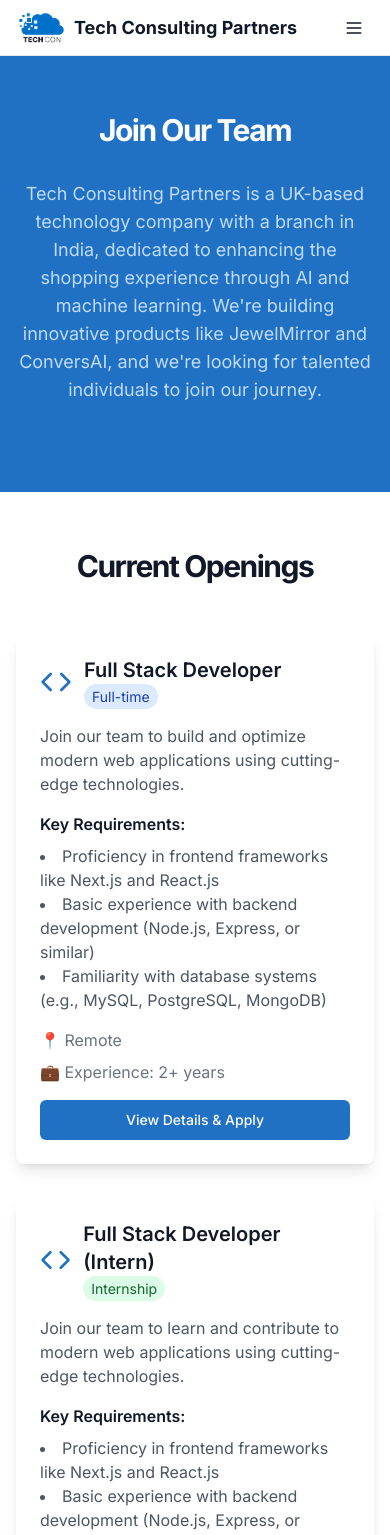
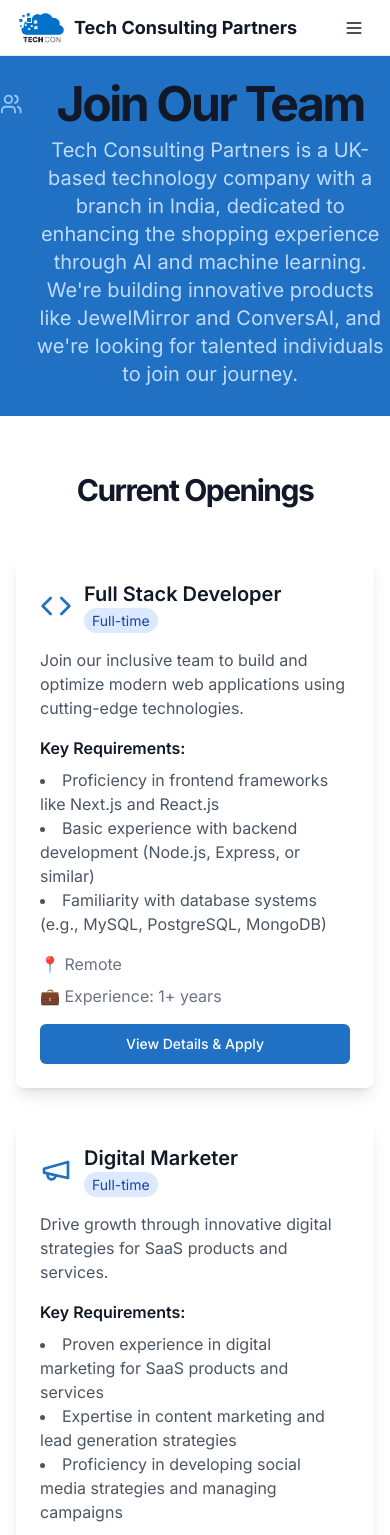
Before and after one commit to manoj2244/TCP, a Next.js app: page /careers in a window 390 px wide. Shown: the top 1535 px of the page. Built offline with nearby package versions, Linux system fonts and the light colour scheme.

Commit message:
fix: ui changes and update contact page

```diff
--- a/app/careers/data.ts
+++ b/app/careers/data.ts
@@ -21,7 +21,7 @@
     id: "fullstack-developer",
     title: "Full Stack Developer",
     type: "full-time",
-    description: "Join our team to build and optimize modern web applications using cutting-edge technologies.",
+    description: "Join our inclusive team to build and optimize modern web applications using cutting-edge technologies.",
     overview: "We are looking for a motivated Full Stack Developer, an Intern or experienced professional to join our team. You will gain hands-on experience in building and optimizing modern frontend interfaces using Next.js and React.js, while also developing and maintaining efficient backend systems. This is an excellent opportunity to enhance your skills in a collaborative and innovative environment.",
     responsibilities: [
       "Develop and optimize user-facing features using Next.js and React.js",
@@ -44,59 +44,62 @@
       "Basic knowledge or interest in AI/ML technologies is a plus"
     ],
     benefits: [
-      'Remote Work',
-      'Flexible Hours',
-      'Learning Environment',
+      'Remote work flexibility',
+      'Flexible working hours to fit your schedule',
+      'Engaging and supportive learning environment',
       'Opportunity to work on innovative projects',
       'Professional Development Opportunities'
     ],
     icon: Code,
     location: "Remote",
-    experience: "2+ years"
+    experience: "1+ years"
   },
-  {
-    id: "fullstack-developer-intern",
-    title: "Full Stack Developer (Intern)",
-    type: "internship",
-    description: "Join our team to learn and contribute to modern web applications using cutting-edge technologies.",
-    overview: "We are seeking a motivated Full Stack Developer Intern to join our team. You will gain hands-on experience in building and optimizing modern frontend interfaces using Next.js and React.js, while also developing and maintaining efficient backend systems. This is an excellent opportunity to enhance your skills in a collaborative and innovative environment.",
+
+   {
+    id: "digital-marketing",
+    title: "Digital Marketer",
+    type: "full-time",
+    description: "Drive growth through innovative digital strategies for SaaS products and services.",
+    overview: "We are seeking a creative and results-driven Digital Marketer, an experienced professional to join our team. In this role, you will develop and manage digital marketing strategies to increase brand awareness, generate leads, and drive engagement for our SaaS products and services. You will take charge of content marketing, social media strategy, and influencer collaborations to amplify our reach and impact.",
     responsibilities: [
-      "Develop and optimize user-facing features using Next.js and React.js",
-      "Build and maintain backend APIs and server-side logic",
-      "Collaborate with team members to design, test, and debug software applications",
-      "Manage and query databases effectively",
-      "Contribute to system performance optimization and ensure application scalability",
-      "Use Git for version control, code collaboration, and project management",
-      "Assist with integrating AI/ML features into web applications",
-      "Use Generative AI tools (e.g., GitHub Copilot, ChatGPT, or similar) to accelerate development and testing processes",
-      "Adhere to best practices for web security and ensure data integrity"
+      "Content Marketing: Develop and execute a content strategy, including blogs, whitepapers, and case studies, to educate and engage target audiences",
+      "Social Media Strategy: Plan, implement, and manage social media campaigns across various platforms to build brand awareness and foster community engagement",
+      "Lead Generation: Create and optimize campaigns to capture and nurture leads using tools like email marketing, landing pages, and paid ads",
+      "Influencer Marketing: Identify and collaborate with influencers to promote our products and services effectively",
+      "Email Marketing: Design and execute email campaigns to engage prospects and drive conversions",
+      "SEO Optimization: Optimize website and content to improve search engine rankings and organic traffic",
+      "Data Analysis: Monitor, analyze, and report on marketing campaign performance to refine strategies",
+      "Graphic Design: Create visually appealing assets for social media, ads, and other marketing materials",
+      "Copywriting: Craft compelling copy for ads, social media, emails, and web content to resonate with target audiences"
     ],
     requirements: [
-      "Proficiency in frontend frameworks like Next.js and React.js",
-      "Basic experience with backend development (Node.js, Express, or similar)",
-      "Familiarity with database systems (e.g., MySQL, PostgreSQL, MongoDB)",
-      "Understanding of cloud infrastructure (e.g., AWS, Azure, or similar)",
-      "Strong debugging and problem-solving skills",
-      "Awareness of basic web security principles",
-      "Basic knowledge or interest in AI/ML technologies is a plus"
+      "Proven experience in digital marketing for SaaS products and services",
+      "Expertise in content marketing and lead generation strategies",
+      "Proficiency in developing social media strategies and managing campaigns",
+      "Familiarity with influencer marketing and collaboration techniques",
+      "Basic graphic design skills (e.g., Canva, Adobe Creative Suite)",
+      "Strong understanding of SEO principles and best practices",
+      "Proficiency with email marketing platforms (e.g., Mailchimp, HubSpot)",
+      "Analytical skills to interpret marketing data and adjust strategies",
+      "A creative mindset and strong communication skills"
     ],
     benefits: [
-      'Remote Work',
-      'Flexible Hours',
-      'Learning Environment',
-      'Hands-on experience with cutting-edge technologies',
-      'Professional Development Opportunities'
+      'Flexible remote work options',
+      'Adjustable working hours for work-life balance',
+      'Collaborative learning environment',
+      'Growth opportunities in SaaS industry',
+      'Professional development support'
     ],
-    icon: Code,
+    icon: Megaphone,
     location: "Remote",
-    experience: "0-2 years"
+    experience: "1+ years"
   },
   {
     id: "ai-engineer",
     title: "AI Engineer",
     type: "full-time",
     description: "Work on cutting-edge Computer Vision and NLP tasks using state-of-the-art ML models.",
-    overview: "Join our team as an AI Engineer, an Intern or experienced professional to contribute to advancing product features through cutting-edge Computer Vision (CV) and Natural Language Processing (NLP) tasks. You'll work with state-of-the-art machine learning models and large language models (LLMs), integrating tools like LangChain to deliver innovative solutions.",
+    overview: "Join our team as a AI Engineer, an Intern or experienced professional contribute to advancing product features through cutting-edge Computer Vision (CV) and Natural Language Processing (NLP) tasks. You'll work with state-of-the-art machine learning models and large language models (LLMs), integrating tools like LangChain to deliver innovative solutions.",
     responsibilities: [
       "Develop and fine-tune machine learning models for Computer Vision (CV) and Natural Language Processing (NLP) applications",
       "Work with Large Language Models (LLMs) and tools like LangChain to design and implement generative AI solutions",
@@ -121,44 +124,81 @@
       "Knowledge of cloud platforms like AWS, GCP, or Azure is a plus"
     ],
     benefits: [
-      'Remote Work',
-      'Flexible Hours',
-      'Learning Environment',
-      'Hands-on experience with cutting-edge technologies',
+      'Remote work flexibility',
+      'Flexible working hours to accommodate your schedule',
+      'Supportive learning environment to grow your skills',
+      'Hands-on experience with cutting-edge technologies in AI',
       'Professional Development Opportunities'
     ],
     icon: Brain,
     location: "Remote",
-    experience: "2+ years"
+    experience: "1+ years"
+  },
+  {
+    id: "fullstack-developer-intern",
+    title: "Full Stack Developer (Intern)",
+    type: "internship",
+    description: "Join our inclusive team to learn and contribute to modern web applications using cutting-edge technologies.",
+    overview: "We are seeking a motivated Full Stack Developer Intern to join our team. You will gain hands-on experience in building and optimizing modern frontend interfaces using Next.js and React.js, while also developing and maintaining efficient backend systems. This is an excellent opportunity to enhance your skills in a collaborative and innovative environment.",
+    responsibilities: [
+      "Learn and assist in developing user-facing features using Next.js and React.js",
+      "Support building and maintaining backend APIs and server-side logic",
+      "Collaborate with team members to design, test, and debug software applications",
+      "Learn to manage and query databases effectively",
+      "Contribute to system performance optimization",
+      "Use Git for version control and code collaboration",
+      "Assist with integrating AI/ML features into web applications",
+      "Learn to use Generative AI tools to accelerate development",
+      "Learn and apply web security best practices"
+    ],
+    requirements: [
+      "Basic knowledge of frontend frameworks like Next.js and React.js",
+      "Interest in backend development (Node.js, Express, or similar)",
+      "Basic understanding of database systems",
+      "Eagerness to learn cloud infrastructure concepts",
+      "Strong problem-solving skills",
+      "Willingness to learn web security principles",
+      "Interest in AI/ML technologies is a plus"
+    ],
+    benefits: [
+      'Remote Work',
+      'Flexible Hours',
+      'Structured mentorship program',
+      'Hands-on experience with cutting-edge technologies',
+      'Learning and growth opportunities'
+    ],
+    icon: Code,
+    location: "Remote",
+    experience: "0-1 years"
   },
   {
     id: "ai-engineer-intern",
     title: "AI Engineer (Intern)",
     type: "internship",
     description: "Learn and contribute to cutting-edge Computer Vision and NLP tasks using state-of-the-art ML models.",
-    overview: "We are seeking a motivated AI Engineer Intern to join our team. You will gain hands-on experience in developing and fine-tuning machine learning models for Computer Vision (CV) and Natural Language Processing (NLP) applications. This is an excellent opportunity to enhance your skills in a collaborative and innovative environment.",
+    overview: "We are seeking an enthusiastic AI Engineer Intern with a passion for machine learning and artificial intelligence. You'll gain hands-on experience working with cutting-edge technologies while learning from experienced professionals. This role offers an excellent opportunity to develop practical skills in CV, NLP, and modern AI frameworks.",
     responsibilities: [
-      "Develop and fine-tune machine learning models for Computer Vision (CV) and Natural Language Processing (NLP) applications",
-      "Work with Large Language Models (LLMs) and tools like LangChain to design and implement generative AI solutions",
-      "Explore and implement state-of-the-art model architectures (e.g., Transformers, CNNs, GANs)",
-      "Collaborate with the team to integrate AI solutions into product features",
-      "Conduct experiments, analyze results, and optimize model performance",
-      "Utilize Git for version control and collaborative development",
-      "Implement and maintain CI/CD pipelines for automated testing and deployment",
-      "Work with Docker to containerize applications and streamline development workflows",
-      "Contribute to MLOps tasks, including model deployment, monitoring, and scaling",
-      "Leverage cloud platforms like AWS, GCP, or Azure for scalable training and deployment"
+      "Learn and assist in developing machine learning models for CV and NLP applications",
+      "Gain experience working with Large Language Models (LLMs) and tools like LangChain",
+      "Study and implement various model architectures under guidance",
+      "Support the team in integrating AI solutions into product features",
+      "Help conduct experiments and analyze results",
+      "Version control with Git through practical application",
+      "Assist in maintaining and testing AI applications",
+      "Containerization basics with Docker",
+      "Support MLOps tasks under supervision",
+      "Gain exposure to cloud platforms and their AI services (AWS, GCP, or Azure)"
     ],
     requirements: [
-      "Strong foundation in Python programming",
-      "Understanding of basic Machine Learning (ML) and Deep Learning (DL) concepts",
-      "Solid grasp of fundamental mathematical concepts (linear algebra, calculus, statistics)",
-      "Familiarity with Computer Vision (CV) or Natural Language Processing (NLP) techniques",
-      "Experience working with LLMs and frameworks like LangChain is a plus",
-      "Knowledge of popular model architectures (e.g., Transformers, CNNs)",
-      "Basic understanding of MLOps, including CI/CD and Docker",
-      "Experience with Git for version control and collaboration",
-      "Knowledge of cloud platforms like AWS, GCP, or Azure is a plus"
+      "Currently pursuing Computer Science, AI, or related degree",
+      "Basic Python programming skills",
+      "Understanding of fundamental ML/AI concepts",
+      "Basic knowledge of mathematics (linear algebra, calculus, statistics)",
+      "Eager to learn about CV, NLP, and modern AI frameworks",
+      "Interest in working with LLMs and generative AI",
+      "Willingness to learn DevOps tools and practices",
+      "Basic Git knowledge",
+      "Strong problem-solving skills and attention to detail"
     ],
     benefits: [
       'Remote Work',
@@ -169,84 +209,46 @@
     ],
     icon: Brain,
     location: "Remote",
-    experience: "0-2 years"
+    experience: "0-1 year"
   },
+
   {
-    id: "digital-marketing",
-    title: "Digital Marketing Specialist",
-    type: "full-time",
-    description: "Drive growth through innovative digital strategies and AI-powered marketing solutions.",
-    overview: "We are seeking a Digital Marketing professional, either an Intern or experienced specialist, to support our marketing initiatives. You'll gain hands-on experience in digital marketing strategies, content creation, and leveraging AI tools for marketing automation. This role offers an excellent opportunity to learn and grow in a tech-focused marketing environment.",
+    id: "digital-marketing-intern",
+    title: "Digital Marketer (Intern)",
+    type: "internship",
+    description: "Learn and contribute to digital marketing strategies for SaaS products and services.",
+    overview: "We are seeking an enthusiastic Digital Marketing Intern with a passion for digital marketing to join our team. You'll gain hands-on experience in content creation, social media management, and campaign execution while learning modern marketing techniques. This role offers an excellent opportunity to develop practical skills while contributing to real projects in the SaaS industry.",
     responsibilities: [
-      "Create and manage social media content",
-      "Develop and implement digital marketing campaigns",
-      "Use marketing analytics tools and prepare reports",
-      "Create content for blogs, newsletters, and social media",
-      "Manage SEO optimization and website content",
-      "Utilize AI tools for marketing automation",
-      "Execute email marketing campaigns",
-      "Conduct market research and competitor analysis",
-      "Manage marketing databases",
-      "Work with various marketing tools and platforms"
+      "Content Creation: Help develop engaging content for blogs, social media, and marketing materials",
+      "Social Media: Assist in managing and monitoring various social media platforms",
+      "Email Marketing: Support the execution of email marketing campaigns",
+      "SEO: Learn and contribute to website and content optimization efforts",
+      "Analytics: Help create and maintain marketing performance reports",
+      "Design: Assist in creating visual assets for marketing materials using tools like Canva",
+      "Lead Generation: Support campaign execution and lead nurturing processes",
+      "Market Research: Conduct competitor analysis and industry research",
+      "Marketing Tools: Learn and apply various marketing automation platforms"
     ],
     requirements: [
-      "Background in Marketing, Business, or related field",
-      "Understanding of digital marketing concepts",
+      "Currently pursuing Marketing, Business, or related degree",
+      "Strong interest in digital marketing and SaaS industry",
       "Proficiency with social media platforms",
-      "Content creation and management skills",
-      "Strong written and verbal communication skills",
-      "Interest in AI and marketing technology",
-      "Analytical skills",
-      "Adaptability to new technologies"
+      "Basic content writing and editing skills",
+      "Strong written and verbal communication abilities",
+      "Eagerness to learn marketing technologies and tools",
+      "Basic analytical and problem-solving skills",
+      "Creativity and attention to detail",
+      "Ability to work independently and as part of a team"
     ],
     benefits: [
       'Remote Work',
       'Flexible Hours',
-      'Learning Environment',
-      'Hands-on experience with AI-powered marketing tools',
+      'Mentorship Program',
+      'Hands-on Marketing Experience',
       'Professional Development Opportunities'
     ],
     icon: Megaphone,
     location: "Remote",
-    experience: "2+ years"
-  },
-  {
-    id: "digital-marketing-intern",
-    title: "Digital Marketing Specialist (Intern)",
-    type: "internship",
-    description: "Learn and contribute to digital marketing strategies and AI-powered marketing solutions.",
-    overview: "We are seeking a motivated Digital Marketing Specialist Intern to join our team. You will gain hands-on experience in digital marketing strategies, content creation, and leveraging AI tools for marketing automation. This is an excellent opportunity to learn and grow in a tech-focused marketing environment.",
-    responsibilities: [
-      "Create and manage social media content",
-      "Develop and implement digital marketing campaigns",
-      "Use marketing analytics tools and prepare reports",
-      "Create content for blogs, newsletters, and social media",
-      "Manage SEO optimization and website content",
-      "Utilize AI tools for marketing automation",
-      "Execute email marketing campaigns",
-      "Conduct market research and competitor analysis",
-      "Manage marketing databases",
-      "Work with various marketing tools and platforms"
-    ],
-    requirements: [
-      "Background in Marketing, Business, or related field",
-      "Understanding of digital marketing concepts",
-      "Proficiency with social media platforms",
-      "Content creation and management skills",
-      "Strong written and verbal communication skills",
-      "Interest in AI and marketing technology",
-      "Analytical skills",
-      "Adaptability to new technologies"
-    ],
-    benefits: [
-      'Remote Work',
-      'Flexible Hours',
-      'Learning Environment',
-      'Hands-on experience with AI-powered marketing tools',
-      'Professional Development Opportunities'
-    ],
-    icon: Megaphone,
-    location: "Remote",
-    experience: "0-2 years"
+    experience: "0-1 years"
   }
 ];
--- a/app/careers/page.tsx
+++ b/app/careers/page.tsx
@@ -2,6 +2,8 @@
 import Link from "next/link";
 import type { Metadata } from 'next'
 import { jobOpenings } from './data';
+import { Users } from 'lucide-react';
+import { Banner } from "../components/Banner";
 
 export const metadata: Metadata = {
   title: 'Careers | Tech Consulting Partners',
@@ -11,18 +13,11 @@
 export default function CareersPage() {
   return (
     <main className="flex-1">
-      <section className="w-full py-14 md:py-24 lg:py-32 bg-logo-600">
-        <div className="container px-4 md:px-6">
-          <h1 className="text-3xl font-bold tracking-tighter sm:text-5xl text-center mb-8 text-white">
-            Join Our Team
-          </h1>
-          <div className="text-center max-w-3xl mx-auto">
-            <p className="text-lg text-blue-200 mb-8">
-              Tech Consulting Partners is a UK-based technology company with a branch in India, dedicated to enhancing the shopping experience through AI and machine learning. We&apos;re building innovative products like JewelMirror and ConversAI, and we&apos;re looking for talented individuals to join our journey.
-            </p>
-          </div>
-        </div>
-      </section>
+      <Banner
+        title="Join Our Team"
+        description="Tech Consulting Partners is a UK-based technology company with a branch in India, dedicated to enhancing the shopping experience through AI and machine learning. We're building innovative products like JewelMirror and ConversAI, and we're looking for talented individuals to join our journey."
+        Icon={Users}
+      />
 
       <section className="w-full py-14 md:py-24 lg:py-32 bg-white">
         <div className="container px-4 md:px-6 mx-auto max-w-7xl">
--- /dev/null
+++ b/app/components/Banner.tsx
@@ -0,0 +1,23 @@
+import { LucideIcon } from 'lucide-react';
+
+interface BannerProps {
+  title: string;
+  description: string;
+  Icon: LucideIcon;
+}
+
+export const Banner = ({ title, description, Icon }: BannerProps) => {
+  return (
+    <section className="bg-logo-600 text-white pb-3 pt-6">
+      <div className="container mx-auto flex justify-center">
+        <Icon className="h-12 w-12 text-blue-300 mr-2" />
+        <div>
+          <h1 className="text-5xl font-bold mb-2 text-center">{title}</h1>
+          <p className="text-xl text-blue-200 mb-4 max-w-3xl text-center">
+            {description}
+          </p>
+        </div>
+      </div>
+    </section>
+  );
+};
--- a/app/contact/page.tsx
+++ b/app/contact/page.tsx
@@ -1,6 +1,8 @@
 import React from 'react';
 import { ContactForm } from '@/components/ContactForm';
 import type { Metadata } from 'next'
+import { MessageCircle } from 'lucide-react';
+import { Banner } from '../components/Banner';
 
 export const metadata: Metadata = {
   title: 'Contact | Tech Consulting Partners',
@@ -12,14 +14,11 @@
   return (
     <main className="min-h-screen bg-gradient-to-b from-gray-50 to-gray-100">
       {/* Hero Section */}
-      <section className="bg-logo-600 text-white py-20">
-        <div className="container mx-auto px-4 text-center">
-          <h1 className="text-5xl font-bold mb-4 text-white">Contact Us</h1>
-          <p className="text-xl text-blue-200 mb-8 max-w-2xl mx-auto">
-            We’d love to hear from you! Whether you have questions, feedback, or just want to say hello, feel free to get in touch.
-          </p>
-        </div>
-      </section>
+      <Banner
+        title="Contact Us"
+        description="Get in touch with our team to discuss how we can help transform your business with AI-powered solutions."
+        Icon={MessageCircle}
+      />
 
       {/* Main Content */}
       <section className="container mx-auto px-4 py-16">
--- a/app/services/ai-development/page.tsx
+++ b/app/services/ai-development/page.tsx
@@ -3,22 +3,15 @@
 import { Button } from "@/components/ui/button";
 import { ServiceItem } from '@/components/ServiceItem';
 import Link from 'next/link';
-
+import { Banner } from '../../components/Banner';
 const AIDevelopment = () => {
   return (
     <main className="min-h-screen bg-gradient-to-b from-gray-50 to-gray-100">
-      {/* Hero Section */}
-      <section className="bg-logo-600 text-white pb-3 pt-6">
-        <div className="container mx-auto px-4 flex justify-center">
-          <Brain className="h-12 w-12 text-blue-300 mr-2" />
-          <div>
-            <h1 className="text-5xl font-bold mb-2 text-center">AI Development Services</h1>
-            <p className="text-xl text-blue-200 mb-4 max-w-2xl text-center">
-              We&apos;re not just building AI - we&apos;re crafting the future of your business. <br />Let&apos;s transform your ideas into intelligent, scalable solutions.
-            </p>
-          </div>
-        </div>
-      </section>
+      <Banner
+        title="AI Development Services"
+        description="We're not just building AI - we're crafting the future of your business. Let's transform your ideas into intelligent, scalable solutions."
+        Icon={Brain}
+      />
 
       {/* Main Content */}
       <section className="container mx-auto px-4 py-8">
--- a/components/ApplicationForm.tsx
+++ b/components/ApplicationForm.tsx
@@ -221,7 +221,7 @@
           htmlFor="disability"
           className="text-gray-700 text-sm"
         >
-          I identify as a person with a physical or neurological disability.
+          I identify as a differently abled person (including physical or neurological disability).
         </Label>
       </div>
 
```
Also changed, not shown: app/projects/page.tsx (+11 -16 lines), app/services/web-development/page.tsx (+6 -11 lines), components/ContactForm.tsx (+17 -2 lines).
